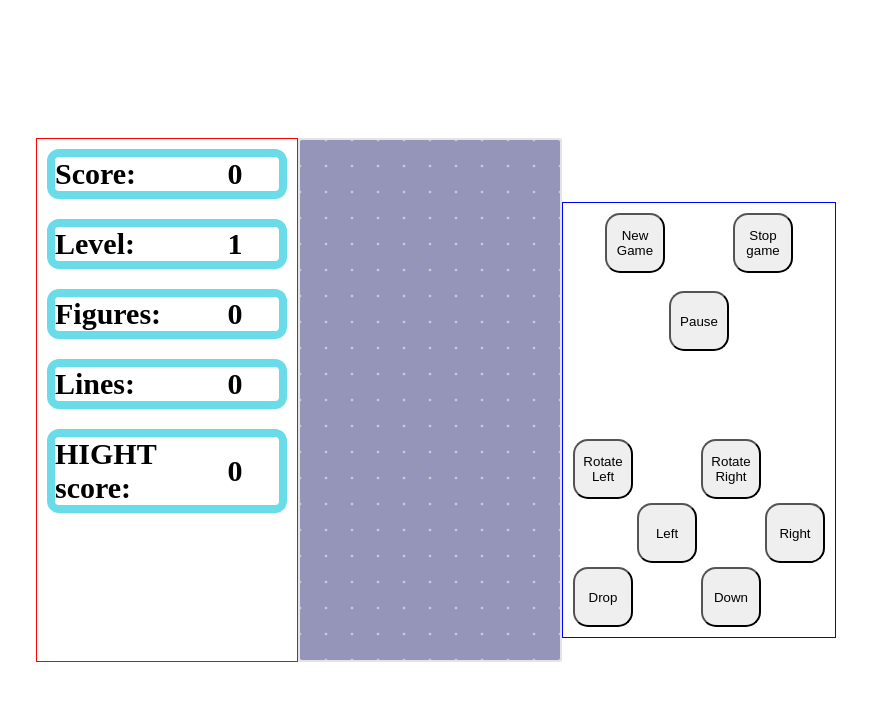
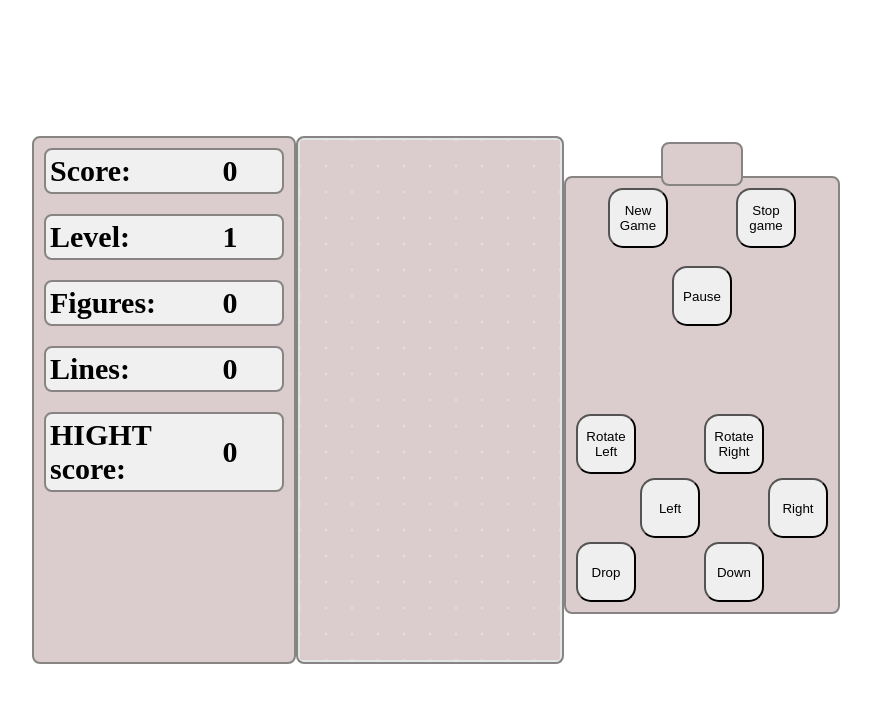
Before and after one commit to vikttur/tetris, a plain HTML site: page index.html in a window 1280 px wide. Shown: the whole page, without its empty margins (204-1075 px from the left). Drawn offline with Linux system fonts and the light colour scheme.

Commit message:
changes styling

```diff
--- a/style/style.css
+++ b/style/style.css
@@ -30,14 +30,20 @@ ul {
 	gap: 20px;
 	font-weight: bold;
 	font-size: 30px;
-	border: 1px solid red;
+	border: 2px solid rgb(136, 132, 132);
+	border-radius: 8px;
+	background-color: rgb(219, 205, 205);
 }
 
 .calculation {
 	display: flex;
 	align-items: center;
-	border: 8px solid rgb(106, 220, 233);
-	border-radius: 12px;
+	padding: 4px;
+	/* border: 8px solid rgb(106, 220, 233);
+	border-radius: 12px; */
+	border: 2px solid rgb(136, 132, 132);
+	border-radius: 8px;
+	background-color: rgb(240, 240, 240);
 }
 
 .name-score {
@@ -53,6 +59,8 @@ ul {
 
 .playfield {
 	position:relative;
+	border-radius: 8px;
+	border: 2px solid rgb(136, 132, 132);
 }
 
 
@@ -84,6 +92,11 @@ ul {
 	gap: 4px;
 
 	padding: 10px;
+
+	border: 2px solid rgb(136, 132, 132);
+	border-radius: 8px;
+	background-color: rgb(219, 205, 205);
+	margin-bottom: auto;
 }
 
 .btn	{
@@ -206,10 +219,14 @@ ul {
 	justify-content: center;
 
 	position: absolute;
-	top: 10px;
+	top: 6px;
 	left: 35%;
+	width: 70px;
+	padding: 4px;
 
-	width: 70px;
+	border: 2px solid rgb(136, 132, 132);
+	border-radius: 8px;
+	background-color: rgb(219, 205, 205);
 }
 
 .field-next li {
@@ -222,7 +239,7 @@ ul {
 .field li {
 	width: 26px;
 	height: 26px;
-	background-color: rgba(98, 98, 155, 0.611);
+	background-color: rgb(219, 205, 205);
 	border-radius: 2px;
 	/* box-shadow: inset 4px 4px 8px rgb(116, 43, 207, 0.2),
 							inset -4px -4px 8px rgb(116, 43, 207, 0.2); */
```
